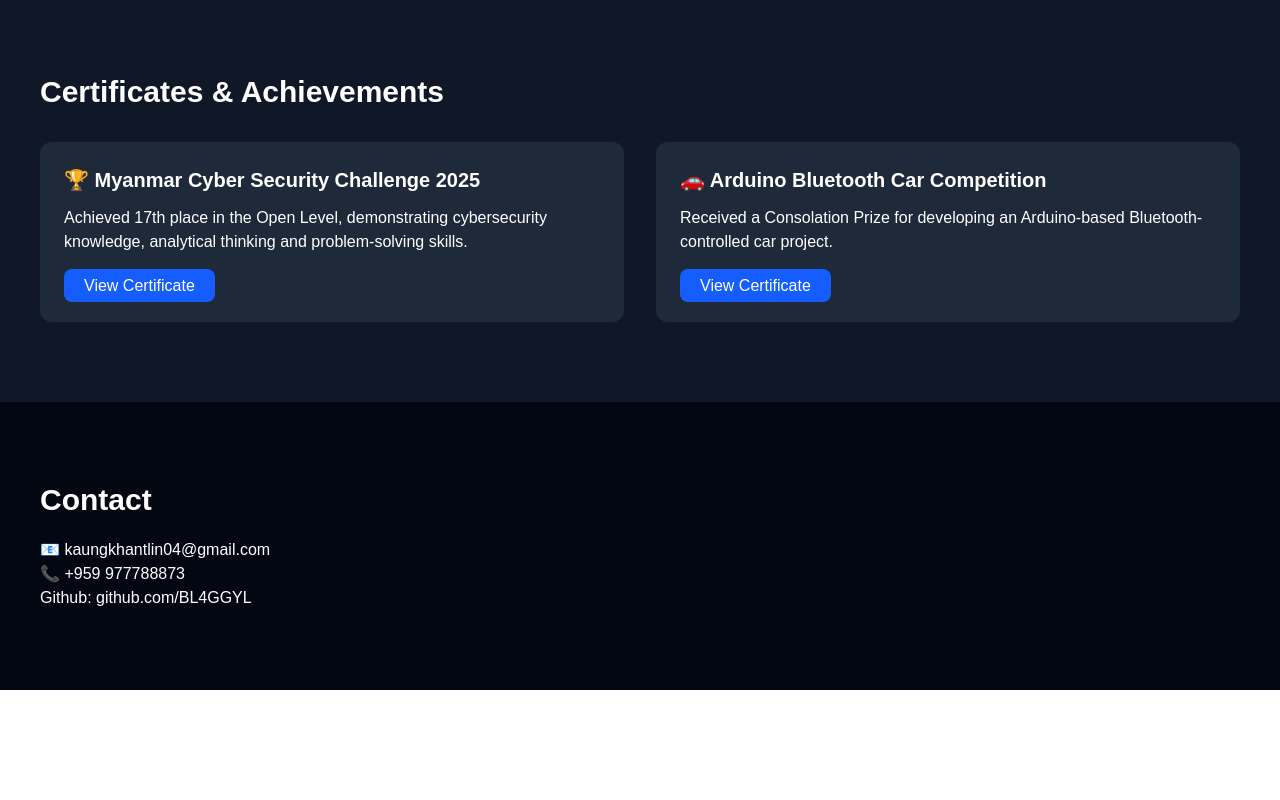
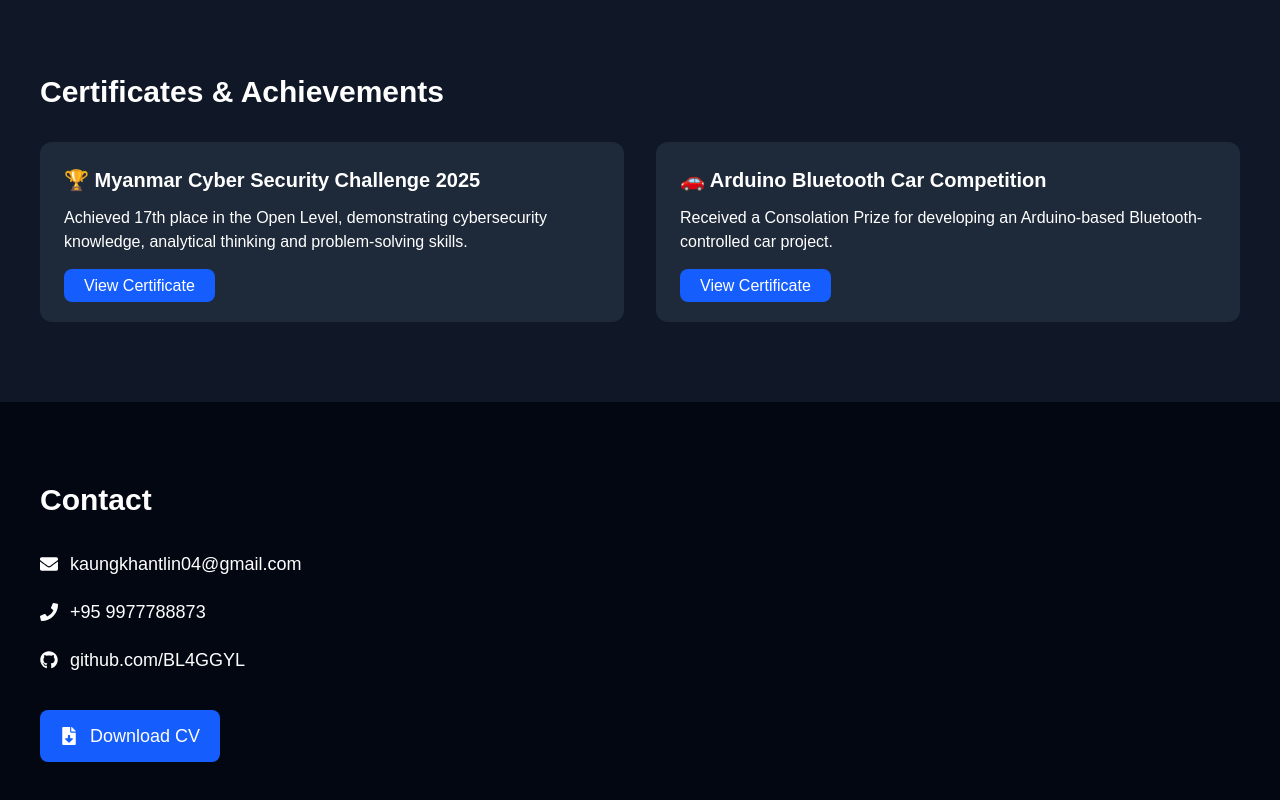
Before and after one commit to BL4GGYL/BL4GGYL, a React app: page / in a window 1280 px wide. Shown: the part 2309-3109 px from the top of the page. Before the commit the page ends 2999 px from the top, so only its background shows below. Built offline with nearby package versions, Linux system fonts and the light colour scheme; the HTML template or start-up script is replaced by a standard one.

Commit message:
download cv and icon

```diff
--- a/package.json
+++ b/package.json
@@ -12,7 +12,8 @@
   "dependencies": {
     "@tailwindcss/vite": "^4.3.3",
     "react": "^19.2.8",
-    "react-dom": "^19.2.8"
+    "react-dom": "^19.2.8",
+    "react-icons": "^5.7.0"
   },
   "devDependencies": {
     "@types/react": "^19.2.17",
--- a/src/App.jsx
+++ b/src/App.jsx
@@ -1,4 +1,5 @@
 import { useState } from "react";
+import { FaGithub, FaEnvelope, FaPhone, FaFileDownload } from "react-icons/fa";
 
 function App() {
 
@@ -727,43 +728,54 @@ function App() {
 
 
 
-
-
       {/* Contact */}
 
+      <section id="contact" className="py-20 px-10">
 
-      <section
-        id="contact"
-        className="py-20 px-10"
-      >
-
-
-        <h2 className="text-3xl font-bold mb-5">
-
+        <h2 className="text-3xl font-bold mb-8">
           Contact
-
         </h2>
 
+        <div className="space-y-5 text-lg">
 
-        <p>
-          📧 kaungkhantlin04@gmail.com
-        </p>
+          <a
+            href="mailto:kaungkhantlin04@gmail.com"
+            className="flex items-center gap-3 hover:text-blue-500 transition"
+          >
+            <FaEnvelope />
+            <span>kaungkhantlin04@gmail.com</span>
+          </a>
 
+          <a
+            href="tel:+959977788873"
+            className="flex items-center gap-3 hover:text-blue-500 transition"
+          >
+            <FaPhone />
+            <span>+95 9977788873</span>
+          </a>
 
-        <p>
-          📞 +959 977788873
-        </p>
+          <a
+            href="https://github.com/BL4GGYL"
+            target="_blank"
+            rel="noopener noreferrer"
+            className="flex items-center gap-3 hover:text-blue-500 transition"
+          >
+            <FaGithub />
+            <span>github.com/BL4GGYL</span>
+          </a>
 
+          <a
+            href="/KaungKhant_Resume.pdf"
+            download
+            className="inline-flex items-center gap-3 bg-blue-600 text-white px-5 py-3 rounded-lg hover:bg-blue-700 transition mt-4"
+          >
+            <FaFileDownload />
+            Download CV
+          </a>
 
-        <p>
-          Github: github.com/BL4GGYL
-        </p>
-
-
+        </div>
 
       </section>
-
-
 
     </div>
 
```
Also changed, not shown: 2 other files (tests, documents, lock files or other folders).
